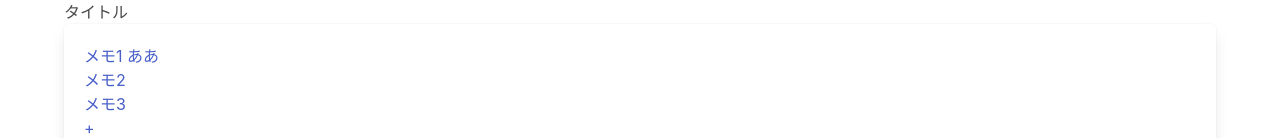
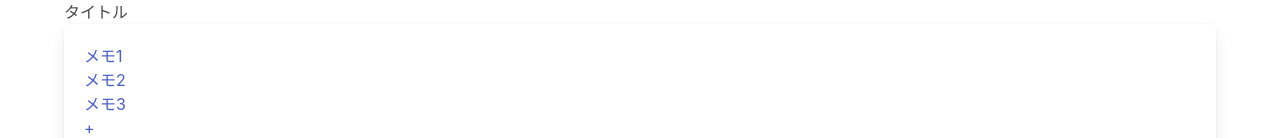
Before and after one commit to yana-gi/vuejs-practices, a Vue app in the folder my-project/: page / in a window 1280 px wide. Shown: the top 138 px of the page. Built offline with nearby package versions, Linux system fonts and the light colour scheme.

Commit message:
メモの先頭1行を表示

```diff
--- a/my-project/src/App.vue
+++ b/my-project/src/App.vue
@@ -5,7 +5,7 @@
       <div class="box is-mobile">
         <Memo v-for="memo in memos" :key="memo.id"
               v-bind:id="memo.id" v-bind:body="memo.body"
-              @selectMemo="huga"  ></Memo>
+              @selectMemo="showMemo"  ></Memo>
         <a href="">+</a>
         <Edit></Edit>
       </div>
@@ -35,7 +35,7 @@ export default {
     }
   },
   methods: {
-    huga: function (id) {
+    showMemo: function (id) {
       this.editItem = id
     }
   }
--- a/my-project/src/components/Memo.vue
+++ b/my-project/src/components/Memo.vue
@@ -1,6 +1,8 @@
 <template>
   <div class="memo">
-    <a @click="doSelectMemo">{{ body }}</a>
+    <a @click="doSelectMemo">
+      {{ firstMemoLine }}
+    </a>
   </div>
 </template>
 
@@ -11,6 +13,11 @@ export default {
     id: Number,
     body: String
   },
+  computed:{
+    firstMemoLine: function () {
+      return this.body.split('\n')[0]
+    }
+  },
   methods: {
     doSelectMemo() {
       this.$emit('selectMemo', this.id)
@@ -19,7 +26,6 @@ export default {
 }
 </script>
 
-<!-- Add "scoped" attribute to limit CSS to this component only -->
 <style scoped>
 
 </style>
```
